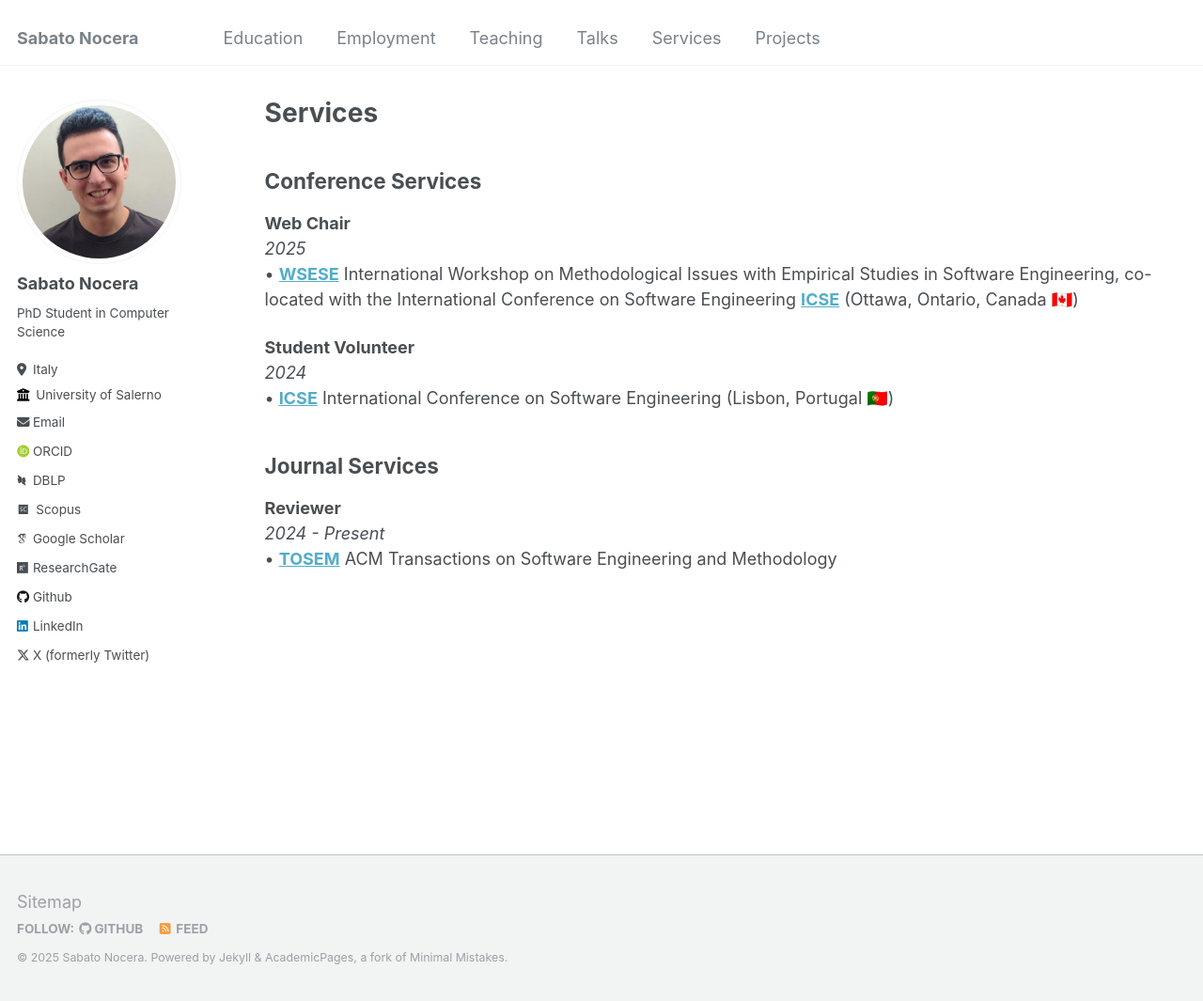
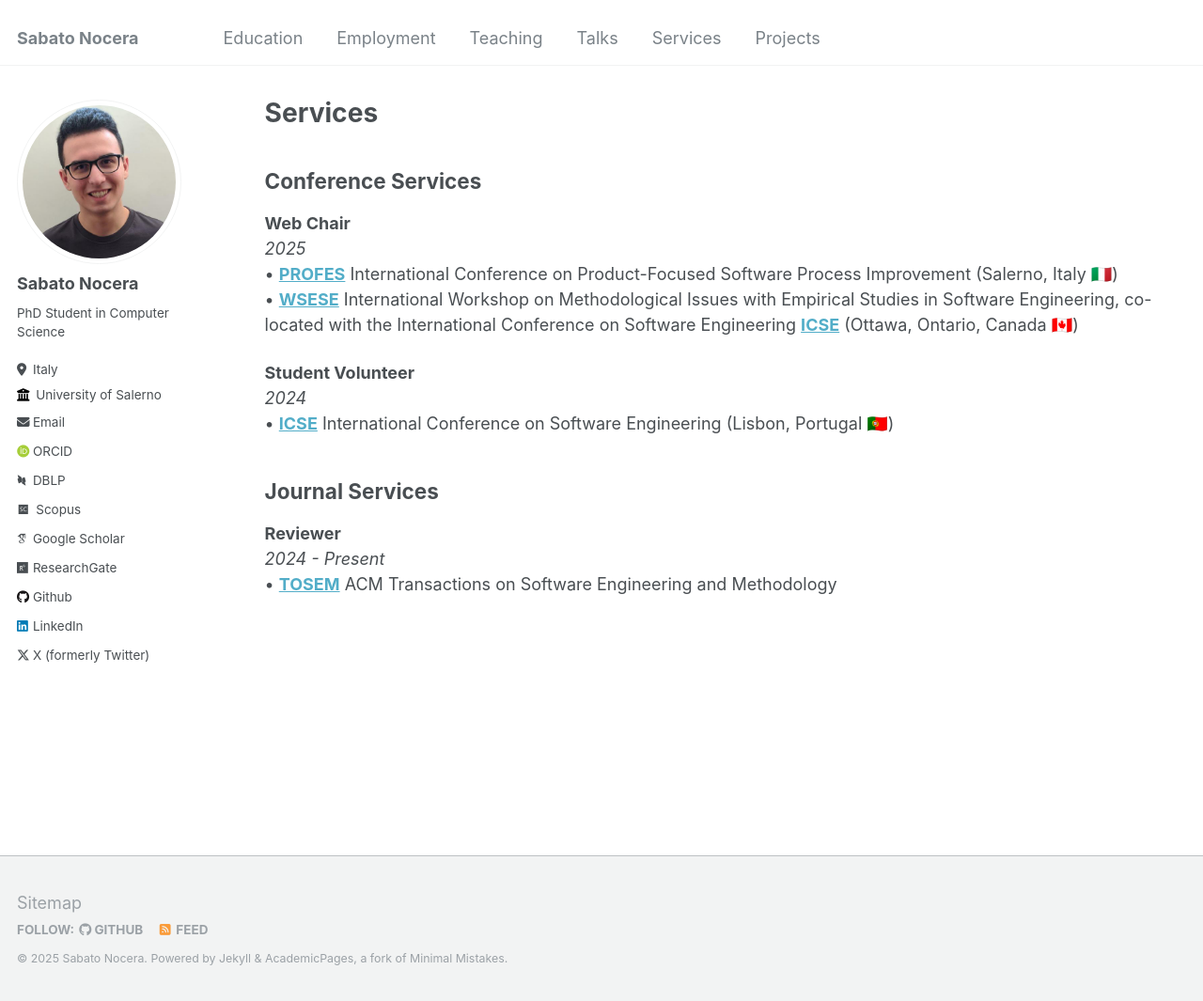
Before and after one commit to sabato-nocera/sabato-nocera.github.io, a Jekyll site: the page built from _pages/services.md, in a window 1280 px wide and 1065 px high. Shown: the whole window at 94% size. Built offline with Jekyll 4.4.1, drawn with Linux system fonts in a browser that asks for light colours; some web fonts are replaced.

Commit message:
Update services.md

```diff
--- a/_pages/services.md
+++ b/_pages/services.md
@@ -8,6 +8,7 @@ author_profile: true
 
 **Web Chair**<br/>
 _2025<br/>_
+• [**PROFES**](https://conf.researchr.org/home/profes-2025) International Conference on Product-Focused Software Process Improvement (Salerno, Italy 🇮🇹)<br/>
 • [**WSESE**](https://conf.researchr.org/home/icse-2025/wsese-2025) International Workshop on Methodological Issues with Empirical Studies in Software Engineering, co-located with the International Conference on Software Engineering [**ICSE**](https://conf.researchr.org/home/icse-2025) (Ottawa, Ontario, Canada 🇨🇦)<br/>
 
 **Student Volunteer**<br/>
```
